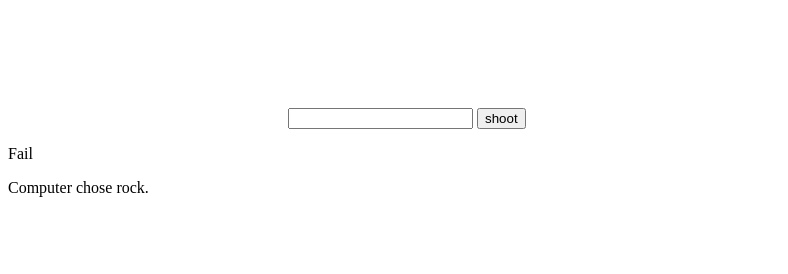
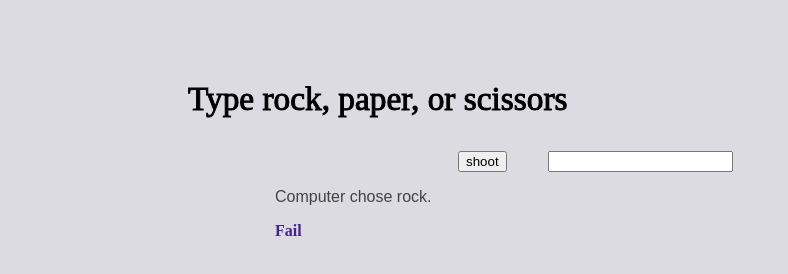
Before and after one commit to morghan102/rock_paper_scissors, a plain HTML site: page rps.html in a window 1280 px wide. Both pictures are taken after a click on the button "shoot". Shown: the whole page, without its empty margins (0-788 px from the left). Drawn offline with Linux system fonts and the light colour scheme.

Commit message:
Finalized changes!

```diff
--- a/rps.html
+++ b/rps.html
@@ -6,42 +6,27 @@
     <link rel="stylesheet" href="style.css">
 </head>
 <body>
-    <!-- <div class="userInput">
-       <button id="rock">Rock</button>
-       <button id="paper">Paper</button>
-       <button id="scissors">Scissors</button>
-    </div> -->
+
+    <p id="instructions">Type rock, paper, or scissors</p>
     <input type="text" id="userInput">
-    <button>shoot</button>
-    <p></p>
-    <p id="p2"></p>
+    <button type="submit">shoot</button>
+    <p id="p1"></p>
+    <p id="p2"></p> <!--Needed to make 2nd para2 for 2nd para2 pf text, otherwise wouldve replaced 1st paragraph -->
 
-<script>
-//boolean functions istie, compwin, pplwin. each has a list of t/f for that
+<script> // MAKE: enter button mess w/, & case sensitive strings
         var input = document.querySelector("#userInput");
-        var para = document.querySelector("p");
+        var para1 = document.querySelector("#p1");
         var para2 = document.querySelector("#p2")
-        var button = document.querySelector("button") //enter=button???
+        var button = document.querySelector("button")
 
-        //var compSelection = compSelection();
-        // var userInput = input.value; //is maybe the same thing as the var input... //userInput(userInput, rock, paper, scissors);
-
-
-
-// function userInput(userInput, rock, paper, scissors) {
-//     if (userInput === "rock"){ //in "" needs to be what user types
-//         alert("You chose rock");
-//         return rock;
-//     } else if (userInput === "paper") {
-//         alert("You chose paper");
-//         return paper;
-//     } else if (userInput === "scissors") { //DEAD CODE
-//         alert("You chose scissors");
-//         return scissors;
-//     } else if (userInput === "") {
-//         alert("Choose rock, paper, or scissors.");
-//     }
-// }
+    //WESLEY: console says Uncaught TypeError: Cannot read property 'addEventListener' of null. I just want to be able to submit #userInput on enter!
+    // document.getElementById("#userInput")
+    // .addEventListener("keyup", function(event) {
+    //     event.preventDefault();
+    //     if(event.keyCode == 13) {
+    //         document.getElementById("#userInput").click();
+    //     }
+    // });
 
 function compSelect() {
     var computerChoice = ["rock", "paper", "scissors"];
@@ -65,20 +50,17 @@ function compWins(player, comp) {
 button.onclick = function () {
     var userInput = input.value;
     var compSelection = compSelect();
-    // para.textContent = userInput;
-   // para.textContent = compSelection;
-   para2.textContent = "Computer chose " + compSelection + ".";
-    if (compSelection === userInput) {//boolean function eould negate the need for these. can copy paste into the booleans
-        para.textContent = "It's a draw!"; //compSelecion needs to be something i can recognize as t/f for r, p, or s.
+   para1.textContent = "Computer chose " + compSelection + ".";
+    if (compSelection === userInput) {
+        para2.textContent = "It's a draw!";
     } else if (playerWins(userInput, compSelection)) {
-        para.textContent = "You win!"
+        para2.textContent = "You win!"
     } else if (compWins(userInput, compSelection)) {
-        para.textContent = "Computer wins!"
+        para2.textContent = "Computer wins!"
     } else {
-        para.textContent = "Fail"
+        para2.textContent = "Fail"
     }
 }
-//make "strings" not case sensitive!
 </script>
 </body>
 </html>
--- a/style.css
+++ b/style.css
@@ -1,18 +1,40 @@
+#instructions {
+    position: relative;
+    margin-top: 80px;
+    /* text-align: center; */
+    margin-left: 180px;
+    font-size: 25pt;
+    -webkit-text-stroke-width: 1px;
+    -webkit-text-fill-color: black;
+    /* -webkit-text-stroke-color: black; */
+}
+
 #userInput {
     position: relative;
-    margin-top: 100px;
-    margin-left: 280px;
+    display: block;
+    margin: 0 auto;
 }
 
-#rock {
-    width: 100px;
-    height: 30px;
+button {
+    position: relative;
+    display: block;
+    margin-left: 450px;
+    margin-top: -21px;
 }
-#paper {
-    width: 100px;
-    height: 30px;
+
+#p1 {
+    position: relative;
+    color: rgb(68, 66, 66);
+    font-family: Arial, Helvetica, sans-serif;
+    margin-left: 267px;
 }
-#scissors {
-    width: 100px;
-    height: 30px;
+#p2 {
+    position: relative;
+    color: rgb(71, 34, 139);
+    font-weight: bolder;
+    margin-left: 267px;
 }
+
+body {
+    background-color: #DCDBE2;
+}
```
